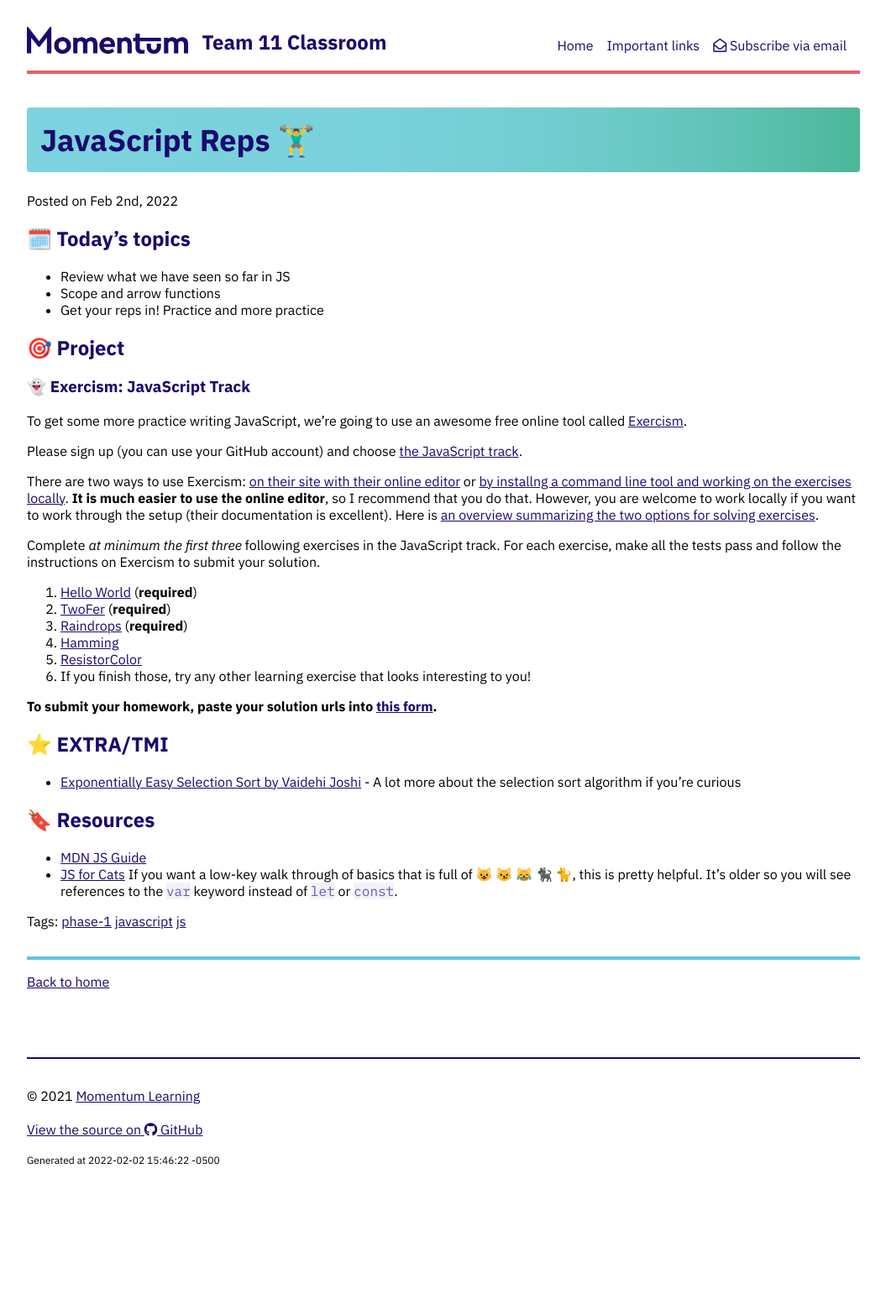
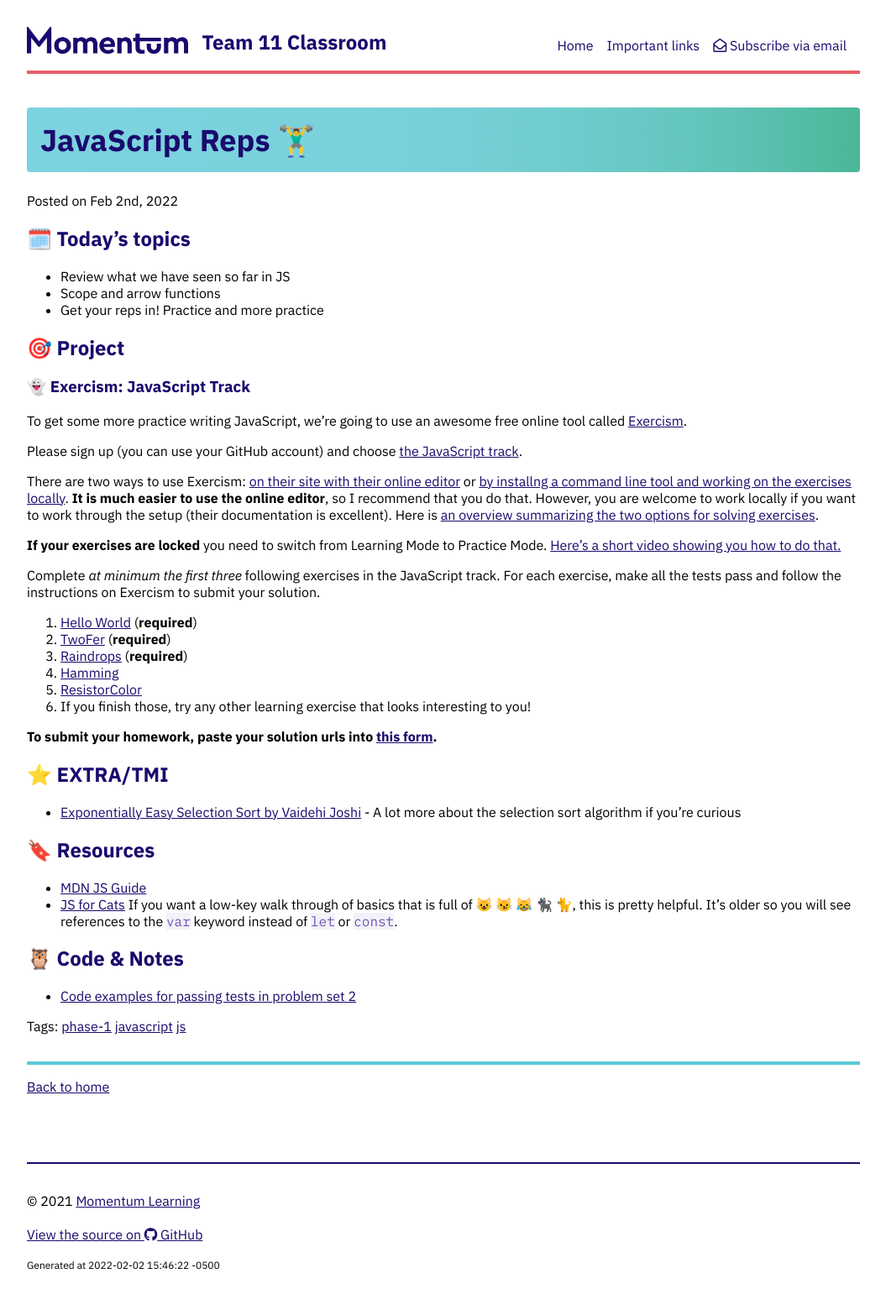
Before and after one commit to Momentum-Team-15/momentum-team-15.github.io, a Jekyll site: the page built from _posts/2022-02-02-more-js.md, in a window 1280 px wide. Shown: the whole page at 84% size, without its empty margins (112-1167 px from the left). Built offline with Jekyll 4.4.1, drawn with Linux system fonts in a browser that asks for light colours; nearby versions of some CDN libraries; before the commit the page ends 1435 px from its top, so only the background shows below that.

Commit message:
Update post with more info

```diff
--- a/_posts/2022-02-02-more-js.md
+++ b/_posts/2022-02-02-more-js.md
@@ -20,6 +20,8 @@ Please sign up (you can use your GitHub account) and choose [the JavaScript trac
 
 There are two ways to use Exercism: [on their site with their online editor](https://exercism.org/docs/using/solving-exercises/using-the-online-editor) or [by installng a command line tool and working on the exercises locally](https://exercism.org/docs/using/solving-exercises/working-locally). **It is much easier to use the online editor**, so I recommend that you do that. However, you are welcome to work locally if you want to work through the setup (their documentation is excellent). Here is [an overview summarizing the two options for solving exercises](https://exercism.org/docs/using/solving-exercises).
 
+**If your exercises are locked** you need to switch from Learning Mode to Practice Mode. [Here's a short video showing you how to do that.](https://www.loom.com/share/ad7209af2267427889c98699f0694d11)
+
 Complete _at minimum the first three_ following exercises in the JavaScript track. For each exercise, make all the tests pass and follow the instructions on Exercism to submit your solution.
 
 1. [Hello World](https://exercism.org/tracks/javascript/exercises/hello-world) (**required**)
@@ -31,7 +33,6 @@ Complete _at minimum the first three_ following exercises in the JavaScript trac
 
 **To submit your homework, paste your solution urls into [this form](https://forms.gle/3eYk9E9t2cj4SoZs8).**
 
-
 ## ⭐ EXTRA/TMI
 
 - [Exponentially Easy Selection Sort by Vaidehi Joshi](https://medium.com/basecs/exponentially-easy-selection-sort-d7a34292b049) - A lot more about the selection sort algorithm if you're curious
@@ -40,3 +41,7 @@ Complete _at minimum the first three_ following exercises in the JavaScript trac
 
 - [MDN JS Guide](https://developer.mozilla.org/en-US/docs/Web/JavaScript)
 - [JS for Cats](http://jsforcats.com/) If you want a low-key walk through of basics that is full of 😺 😼 😹 🐈‍⬛ 🐈, this is pretty helpful. It’s older so you will see references to the `var` keyword instead of `let` or `const`.
+
+## 🦉 Code & Notes
+
+- [Code examples for passing tests in problem set 2](https://github.com/Momentum-Team-11/js-problem-set-2-amygori)
```
